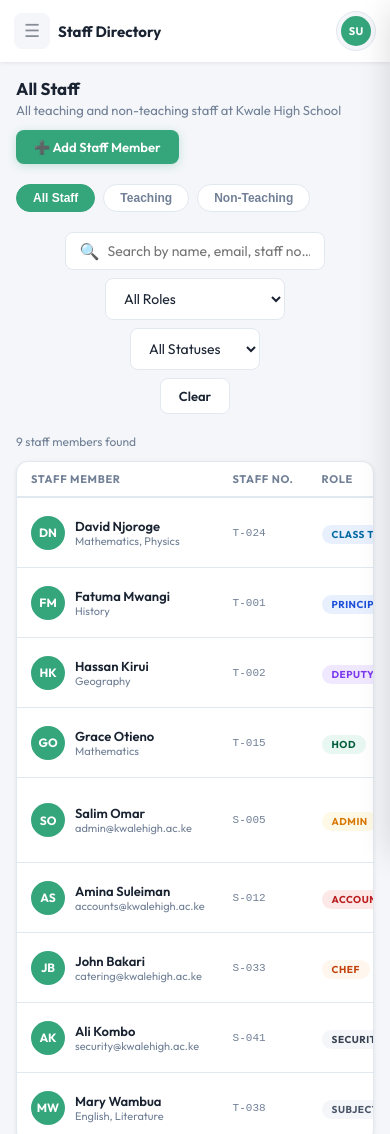
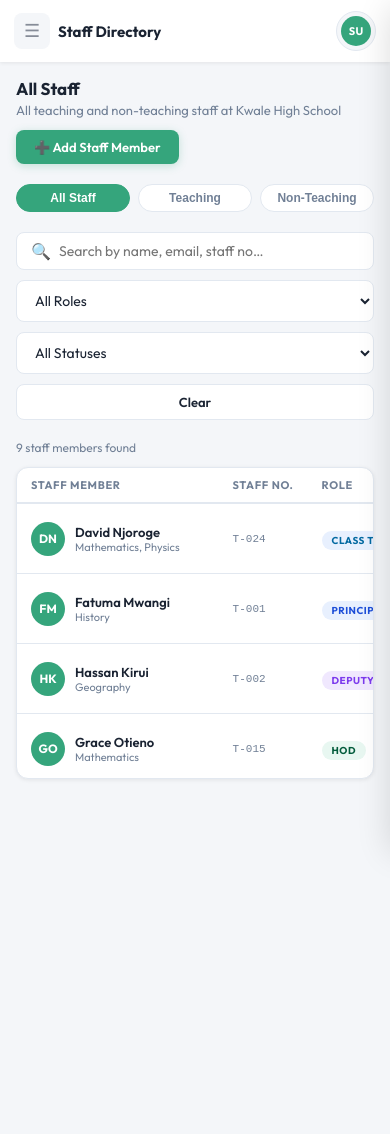
Before and after one commit to mahaba254002/Student-Management-System, a website: page pages/admin-people.html in a window 390 px wide. Shown: the top 1134 px of the page. After the commit the page ends 844 px from the top, so only its background shows below. Drawn offline with Linux system fonts and the light colour scheme; no server answers; sample sign-in values are in the browser's storage.

Commit message:
fix(ui): make stat cards clickable, horizontal swipe for mobile notices, fix filter funnel shape

```diff
--- a/dashboard.css
+++ b/dashboard.css
@@ -331,9 +331,16 @@
     box-shadow: var(--shadow-sm);
     display: flex; align-items: center; justify-content: space-between;
     border: 1px solid var(--gray-border);
-    transition: transform 0.2s, box-shadow 0.2s;
+    transition: transform 0.2s ease, box-shadow 0.2s ease, border-color 0.2s ease;
+    text-decoration: none;
+    color: inherit;
+    cursor: pointer;
 }
-.stat-card:hover { transform: translateY(-2px); box-shadow: var(--shadow-md); }
+.stat-card:hover {
+    transform: translateY(-3px);
+    box-shadow: var(--shadow-md);
+    border-color: var(--green);
+}
 
 .stat-info .stat-label { font-size: 12px; color: var(--text-muted); margin-bottom: 5px; font-weight: 500; }
 .stat-info .stat-value { font-size: 26px; font-weight: 700; color: var(--dark); line-height: 1; }
@@ -690,16 +697,74 @@
     /* Tabs */
     .tabs { overflow-x: auto; width: 100%; }
 
-    /* Page toolbar */
-    .page-toolbar { gap: 8px; }
-    .page-toolbar .search-bar { min-width: 0; flex: 1; }
+    /* Page toolbar - anti-funnel responsive grid */
+    .page-toolbar {
+        display: grid;
+        grid-template-columns: 1fr 1fr;
+        gap: 10px;
+        width: 100%;
+    }
+    .page-toolbar .search-bar {
+        grid-column: 1 / -1;
+        width: 100% !important;
+        max-width: 100% !important;
+        min-width: 0 !important;
+    }
+    .page-toolbar .form-select,
+    .page-toolbar select {
+        width: 100% !important;
+        min-width: 0 !important;
+    }
+    .page-toolbar .btn,
+    .page-toolbar button {
+        grid-column: 1 / -1;
+        width: 100% !important;
+        justify-content: center;
+    }
+
+    /* Notices horizontal swipe on mobile */
+    .notice-list {
+        display: flex;
+        flex-direction: row;
+        overflow-x: auto;
+        scroll-snap-type: x mandatory;
+        gap: 12px;
+        padding-bottom: 10px;
+        -webkit-overflow-scrolling: touch;
+        scrollbar-width: thin;
+    }
+    .notice-item {
+        flex: 0 0 280px;
+        min-width: 260px;
+        max-width: 310px;
+        scroll-snap-align: start;
+        display: flex;
+        flex-direction: column;
+        justify-content: space-between;
+    }
+
+    /* Dashboard recent students compact scroll */
+    .dash-grid-2 .table-scroll,
+    .card .table-scroll {
+        max-height: 310px;
+        overflow-y: auto;
+        overflow-x: auto;
+        -webkit-overflow-scrolling: touch;
+    }
 
     /* Table scroll */
-    .table-scroll { overflow-x: auto; }
+    .table-scroll { overflow-x: auto; -webkit-overflow-scrolling: touch; }
     .data-table { min-width: 600px; }
 }
 
-/* ── Small mobile (≤420px) ─────────────────────────────── */
+/* ── Small mobile (≤480px) ─────────────────────────────── */
+@media (max-width: 480px) {
+    .page-toolbar { grid-template-columns: 1fr; }
+    .page-toolbar .form-select,
+    .page-toolbar select { grid-column: 1 / -1; }
+}
+
+/* ── Very small mobile (≤420px) ─────────────────────────────── */
 @media (max-width: 420px) {
     .stats-grid { grid-template-columns: 1fr; gap: 10px; }
     .stat-info .stat-value { font-size: 19px; }
--- a/pages/admin-people.html
+++ b/pages/admin-people.html
@@ -46,7 +46,37 @@
         .empty-row td { text-align:center; padding:40px; color:var(--text-muted); }
 
         @media(max-width:600px) {
-            .page-toolbar { flex-direction:column; }
+            .page-toolbar {
+                display: grid;
+                grid-template-columns: 1fr 1fr;
+                gap: 10px;
+                width: 100%;
+            }
+            .page-toolbar .search-bar {
+                grid-column: 1 / -1;
+                width: 100% !important;
+                max-width: 100% !important;
+                min-width: 0 !important;
+            }
+            .page-toolbar .form-select {
+                width: 100% !important;
+                min-width: 0 !important;
+            }
+            .page-toolbar .btn {
+                grid-column: 1 / -1;
+                width: 100% !important;
+                justify-content: center;
+            }
+            .stat-pills { width: 100%; }
+            .stat-pill { flex: 1; text-align: center; }
+        }
+        @media(max-width:420px) {
+            .page-toolbar {
+                grid-template-columns: 1fr;
+            }
+            .page-toolbar .form-select {
+                grid-column: 1 / -1;
+            }
         }
     </style>
 </head>
```
Also changed, not shown: pages/admin-students.html (+29 -2 lines), pages/admin-teachers.html (+17 -2 lines), pages/admin.html (+41 -12 lines).
